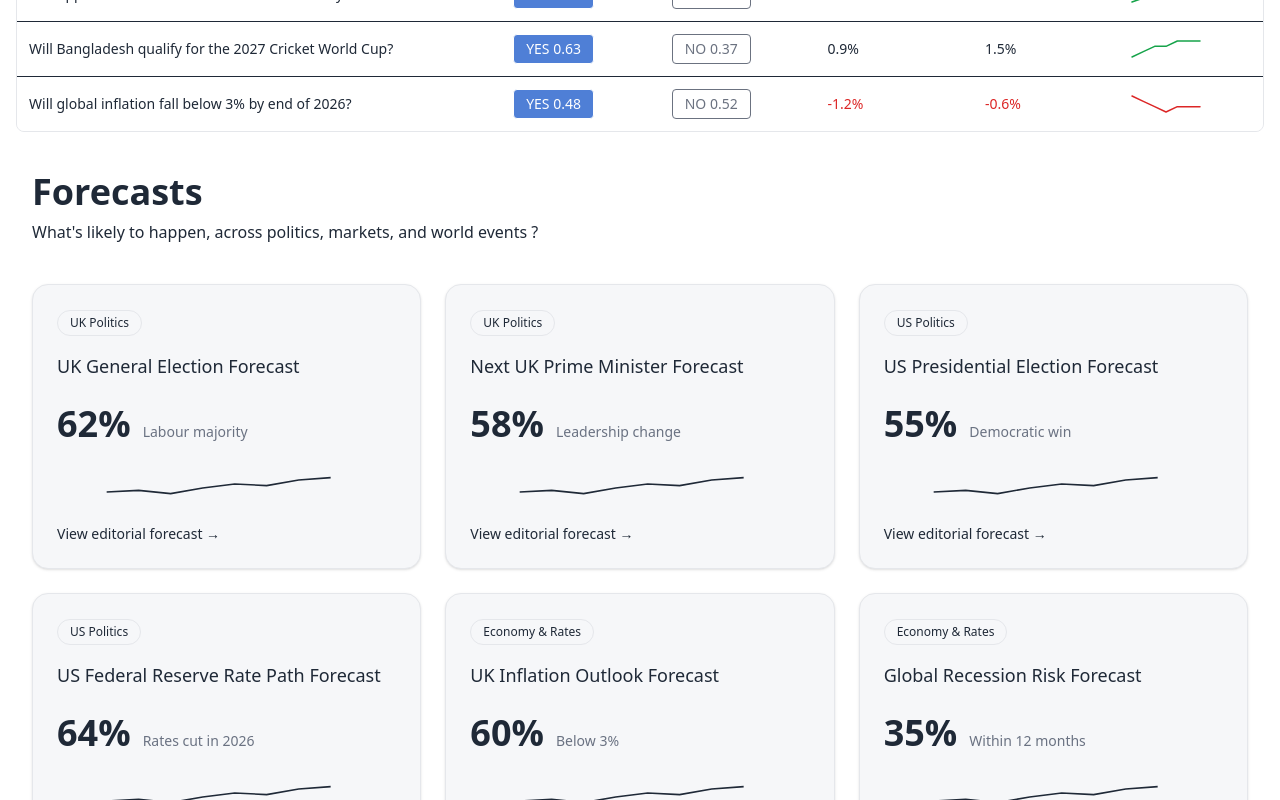
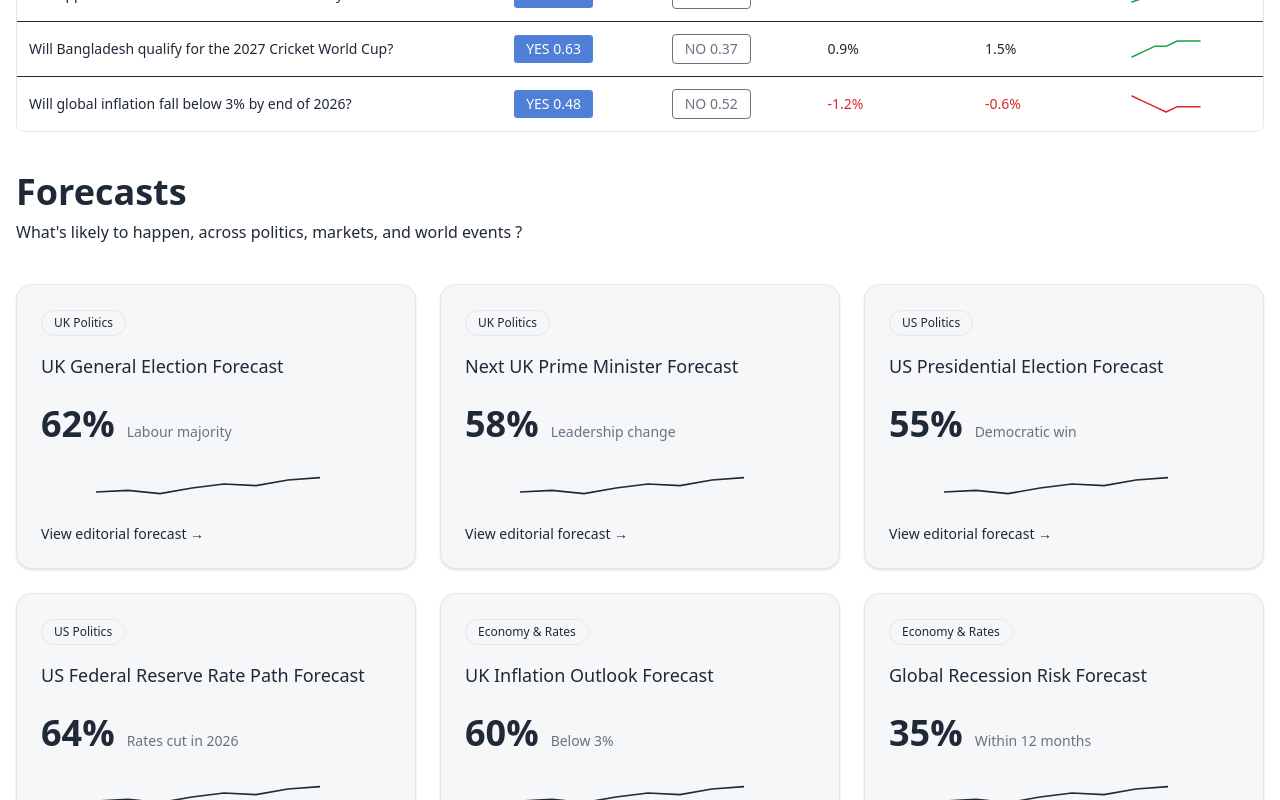
Before and after one commit to MD-Ishan-Rana-MIR/gilesmead_frontend, a Next.js app: page / in a window 1280 px wide. Shown: the part 580-1380 px from the top of the page. Built offline with nearby package versions, Linux system fonts and the light colour scheme.

Commit message:
padding remove

```diff
--- a/app/components/ForcastCard.tsx
+++ b/app/components/ForcastCard.tsx
@@ -5,7 +5,7 @@ import { ForcastDataType } from "../lib/type";
 
 const ForcastCard = ({ TOPICS }: { TOPICS: ForcastDataType[] }) => {
     return (
-        <main className="mx-auto max-w-7xl px-4 py-10">
+        <main className="mx-auto max-w-7xl py-10">
             {/* Page Header */}
             <header className="mb-10">
                 <h1 className="text-3xl font-semibold  text-[#1F2937]  md:text-4xl">
```
